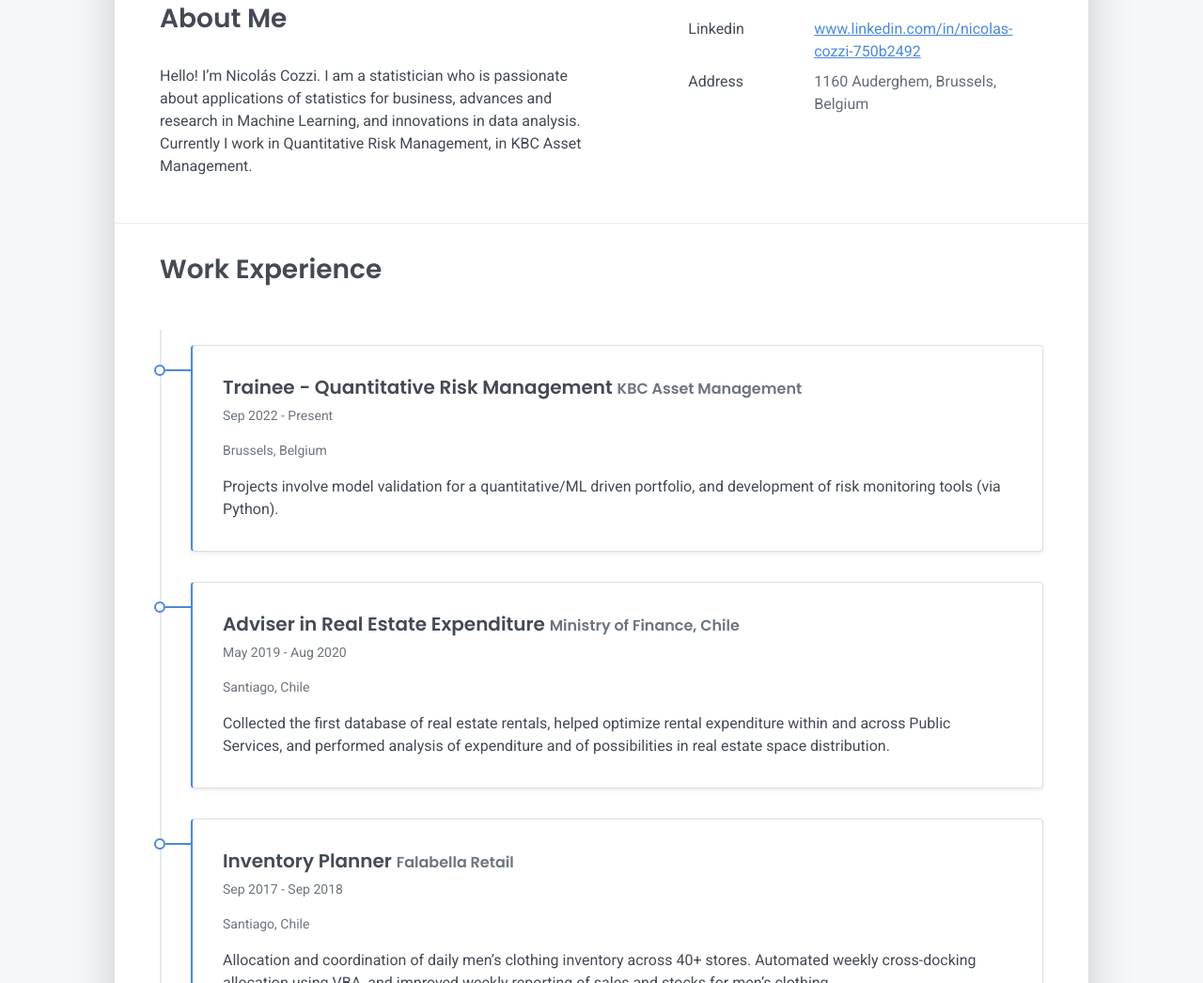
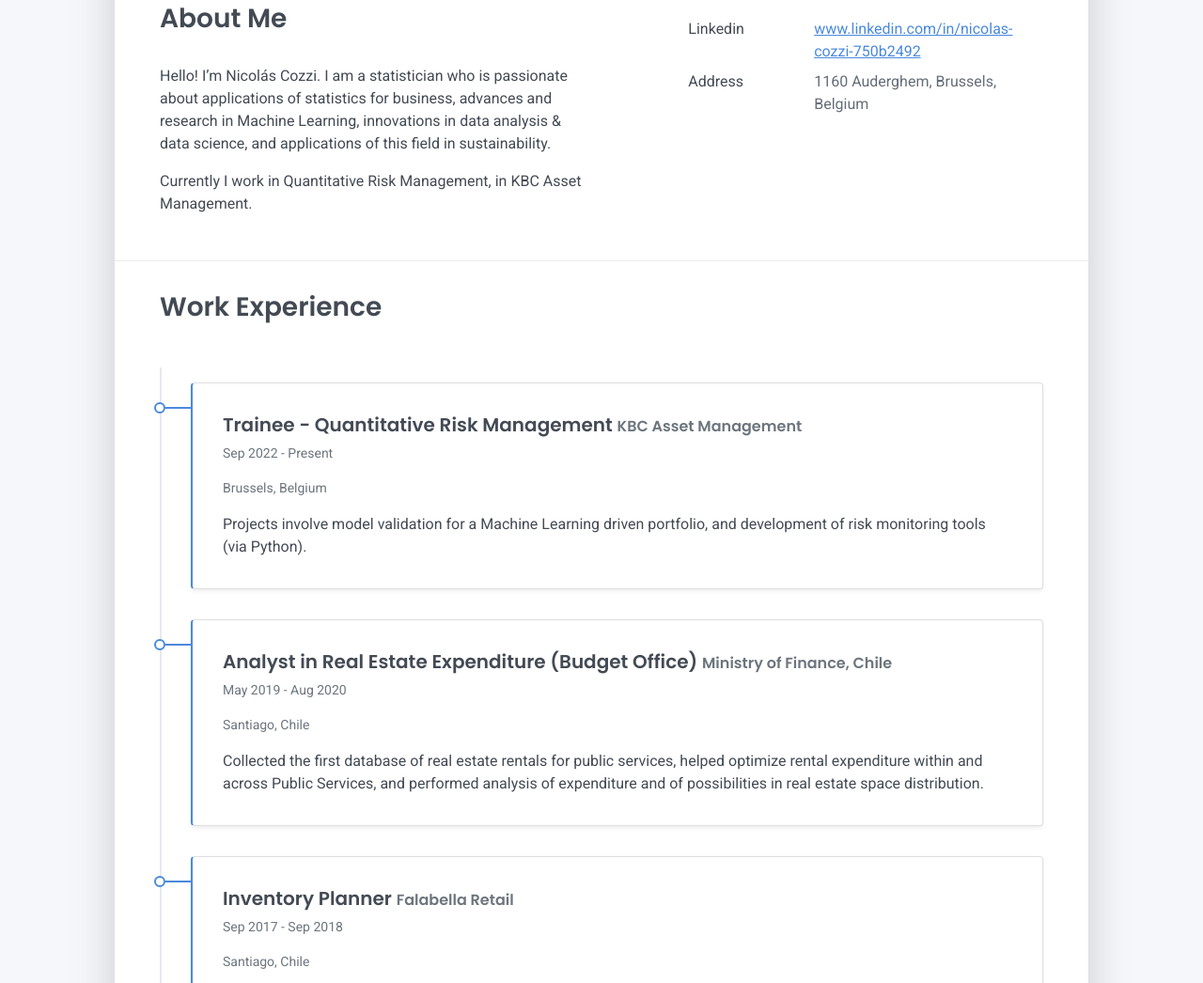
Before and after one commit to ncozzi/ncozzi.github.io, a plain HTML site: page index.html in a window 1280 px wide. Shown: the part 409-1455 px from the top of the page at 94% size. Drawn offline with Linux system fonts and the light colour scheme.

Commit message:
Update index.html

```diff
--- a/index.html
+++ b/index.html
@@ -60,8 +60,8 @@
     <div class="row">
       <div class="col-md-6">
         <h2 class="h3 mb-3">About Me</h2>
-        <p>Hello! I’m Nicolás Cozzi. I am a statistician who is passionate about applications of statistics for business, advances and research in Machine Learning, and innovations in data analysis.
-          Currently I work in Quantitative Risk Management, in KBC Asset Management. </p>
+        <p>Hello! I’m Nicolás Cozzi. I am a statistician who is passionate about applications of statistics for business, advances and research in Machine Learning, innovations in data analysis & data science, and applications of this field in sustainability.</p>
+        <p>Currently I work in Quantitative Risk Management, in KBC Asset Management. </p>
       </div>
       <div class="col-md-5 offset-md-1">
         <div class="row mt-2">
@@ -90,15 +90,15 @@
           <div class="h5 mb-1">Trainee - Quantitative Risk Management <span class="text-muted h6">KBC Asset Management</span></div>
           <div class="text-muted text-small mb-2">Sep 2022 - Present</div>
           <div class="text-muted text-small mb-2">Brussels, Belgium</div>
-          <div>Projects involve model validation for a quantitative/ML driven portfolio, and development of risk monitoring tools (via Python).</div>
+          <div>Projects involve model validation for a Machine Learning driven portfolio, and development of risk monitoring tools (via Python).</div>
         </div>
       </div>
       <div class="timeline-card timeline-card-primary card shadow-sm">
         <div class="card-body">
-          <div class="h5 mb-1">Adviser in Real Estate Expenditure <span class="text-muted h6">Ministry of Finance, Chile</span></div>
+          <div class="h5 mb-1">Analyst in Real Estate Expenditure (Budget Office) <span class="text-muted h6">Ministry of Finance, Chile</span></div>
           <div class="text-muted text-small mb-2">May 2019 - Aug 2020</div>
           <div class="text-muted text-small mb-2">Santiago, Chile</div>
-          <div>Collected the first database of real estate rentals, helped optimize rental expenditure within and across Public Services, and performed analysis of expenditure and of possibilities in real estate space distribution.</div>
+          <div>Collected the first database of real estate rentals for public services, helped optimize rental expenditure within and across Public Services, and performed analysis of expenditure and of possibilities in real estate space distribution.</div>
         </div>
       </div>
       <div class="timeline-card timeline-card-primary card shadow-sm">
```
